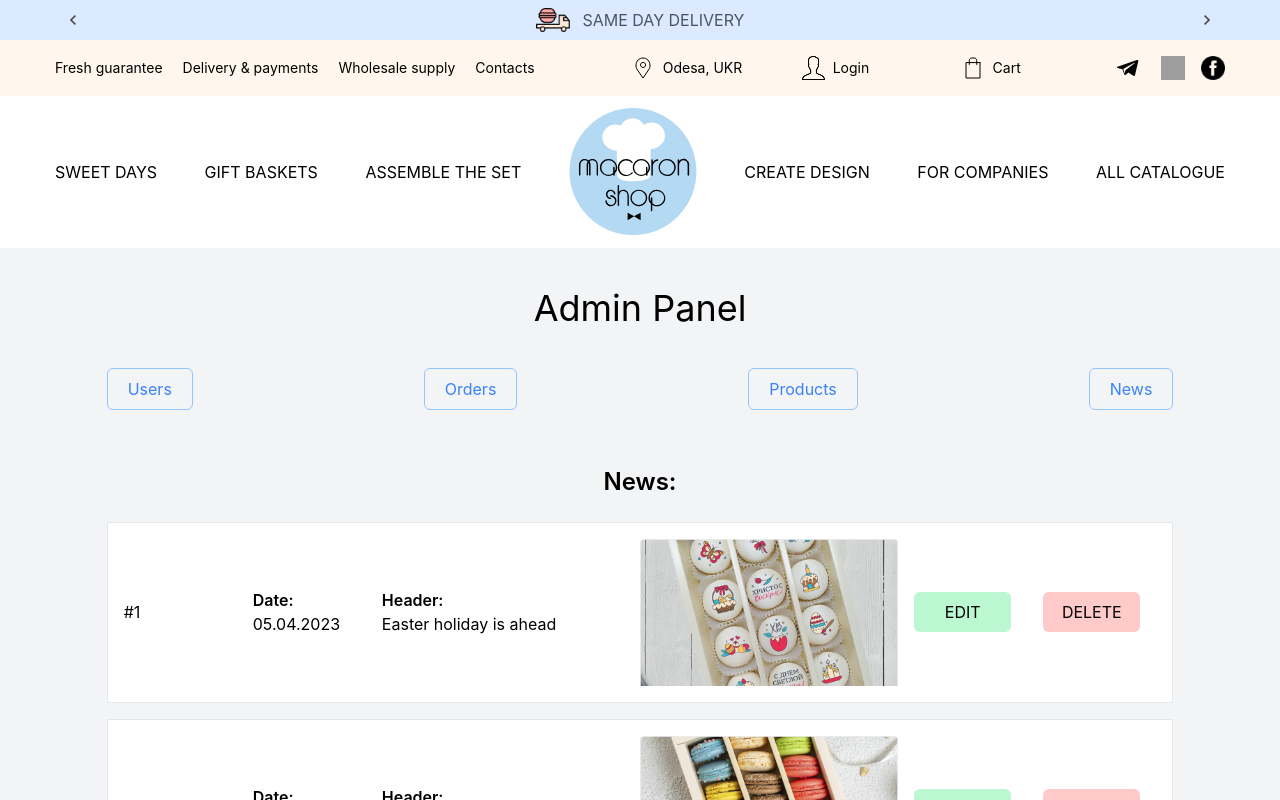
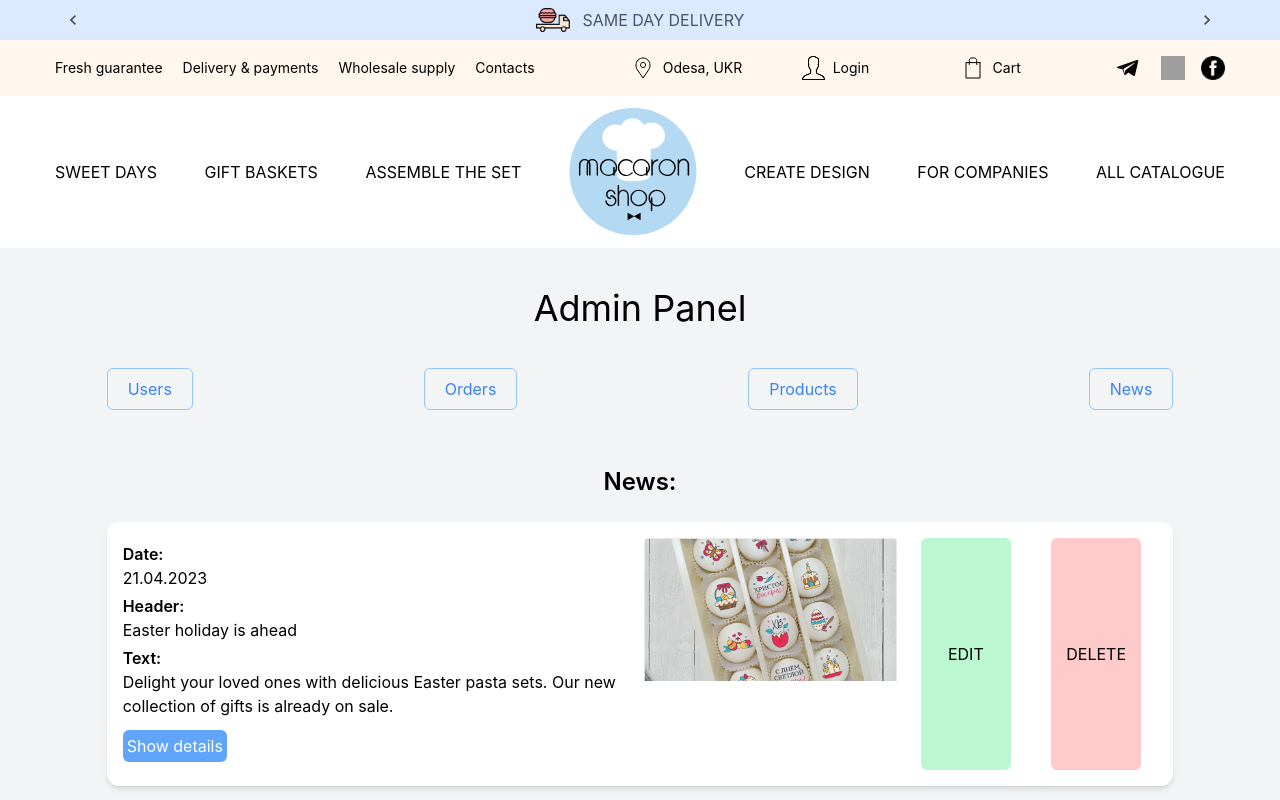
Before and after one commit to Shelkov90/Macaroon_Exam, a React (Create React App) app: page /Admin in a window 1280 px wide. Both pictures are taken after a click on the button "News". Shown: the top 800 px of the page. Built offline with nearby package versions, Linux system fonts and the light colour scheme; data requests are answered from the project's data file; grey boxes are pictures that could not be loaded.

Commit message:
complete editing admin-news-items in db.json by patch method

```diff
--- a/db.json
+++ b/db.json
@@ -179,7 +179,7 @@
   ],
   "news": [
     {
-      "date": "05.04.2023",
+      "date": "21.04.2023",
       "image": "/images/News4.png",
       "header": "Easter holiday is ahead",
       "text": "Delight your loved ones with delicious Easter pasta sets. Our new collection of gifts is already on sale.",
--- a/src/components/elements/AdminItemList/AdminItemList.js
+++ b/src/components/elements/AdminItemList/AdminItemList.js
@@ -28,7 +28,6 @@ class AdminItemList extends PureComponent {
         if(this.props.type !== prevProps.type){
             this.setState({ [this.props.type]: data })
         }
-        console.log(data);
     }
 
     render() {
--- /dev/null
+++ b/src/components/elements/AdminItemList/NewsArticle.js
@@ -0,0 +1,119 @@
+import React, { PureComponent } from 'react'
+import { editDataBaseItem } from '../../services/Fetch'
+
+class NewsArticle extends PureComponent {
+    constructor(props) {
+        super(props)
+
+        this.state = {
+            item: this.props.item,
+            index: this.props.index,
+            editable: false,
+            details: false
+        }
+    }
+
+    setEditStatus = () => {
+        this.setState({ editable: true })
+    }
+
+    removeEditStatus = () => {
+        this.setState({ editable: false })
+    }
+
+    showDetails = () => {
+        this.setState({ details: true })
+    }
+
+    hideDetails = () => {
+        this.setState({ details: false })
+    }
+
+    saveEditableArticle = (key, id, article) => {
+        editDataBaseItem(key, id, article);
+        this.setState({ item: article })
+        this.removeEditStatus();
+    }
+
+    render() {
+        const {item, index, editable, details} = this.state;
+
+        let article = {
+            date: item.date,
+            image: item.image,
+            header: item.header,
+            text: item.text,
+            details: [
+                {
+                    secondHeader: item.details[0].secondHeader,
+                    fulltext: item.details[0].fulltext
+                }
+            ]
+        }
+
+        return (
+
+            <div key={index} className='news__item grid grid-cols-8 gap-x-2 rounded-xl shadow-md my-2 bg-white p-4 content-center'>
+
+                <div className='col-span-4'>
+
+                    <p className='my-1'>
+                        <span className='font-semibold'>Date:</span>
+                        <br/>
+                        {editable ?
+                        <input onChange={(e) => {article.date = e.target.value}} className='border border-blue-400 w-full' type="text" defaultValue={item.date} /> :
+                        item.date}
+                    </p>
+                    <p className='my-1'>
+                        <span className='font-semibold'>Header:</span>
+                        <br/>
+                        {editable ?
+                        <input onChange={(e) => {article.header = e.target.value}} className='border border-blue-400 w-full' type="text" defaultValue={item.header} /> :
+                        item.header}
+                    </p>
+                    <p className='my-1 text-balance'>
+                        <span className='font-semibold'>Text:</span>
+                        <br/>
+                        {editable ?
+                        <input onChange={(e) => {article.text = e.target.value}} className='border border-blue-400 w-full' type="text" defaultValue={item.text} /> :
+                        item.text}
+                    </p>
+
+                    {details ?
+                    <button onClick={() => this.hideDetails()} className='bg-blue-400 hover:bg-blue-700 text-white rounded-md p-1 my-2'>Hide details</button>:
+                    <button onClick={() => this.showDetails()} className='bg-blue-400 hover:bg-blue-700 text-white rounded-md p-1 my-2'>Show details</button>}
+
+                    {details ?
+                    <div key={"details"}>
+                        <p className='my-1'>
+                            <span className='font-semibold'>Second header:</span>
+                            <br />
+                            {editable ?
+                            <input onChange={(e) => {article.details[0].secondHeader = e.target.value}} className='border border-blue-400 w-full' type="text" defaultValue={item.details[0].secondHeader} /> :
+                            item.details[0].secondHeader}
+                        </p>
+                        <p className='my-1 text-balance'>
+                            <span className='font-semibold'>Full text:</span>
+                            <br />
+                            {editable ?
+                            <input onChange={(e) => {article.details[0].fulltext = e.target.value}} className='border border-blue-400 w-full' type="text" defaultValue={item.details[0].fulltext} /> :
+                            item.details[0].fulltext}
+                        </p>
+                    </div> :
+                    ""}
+                </div>
+
+                <p className='col-span-2'><img className='max-w-25' src={item.image} alt="alt" /></p>
+
+                {editable ?
+                <button onClick={() => this.saveEditableArticle("news", item.id, article)} className='bg-green-200 hover:bg-green-400 rounded-md mx-4 py-2'>SAVE</button> :
+                <button onClick={() => this.setEditStatus()} className='bg-green-200 hover:bg-green-400 rounded-md mx-4 py-2'>EDIT</button>
+                }
+                <button className='bg-red-200 hover:bg-red-400 rounded-md mx-4 py-2'>DELETE</button>
+            </div>
+
+        )
+    }
+}
+
+export default NewsArticle
--- a/src/components/elements/AdminItemList/NewsList.js
+++ b/src/components/elements/AdminItemList/NewsList.js
@@ -1,4 +1,5 @@
 import React, { PureComponent } from 'react'
+import NewsArticle from './NewsArticle'
 
 class NewsList extends PureComponent {
     constructor(props) {
@@ -15,30 +16,14 @@ class NewsList extends PureComponent {
         if (this.props.news) {
             content = this.props.news.map((item, index) => {
                 return (
-                    <div key={index} className='news__item grid grid-cols-8 border my-2 bg-white p-4 items-center'>
-                        <p>#{index + 1}</p>
-                        <p>
-                            <span className='font-semibold'>Date:</span>
-                            <br/>
-                            {item.date}
-                        </p>
-                        <p className='col-span-2'>
-                            <span className='font-semibold'>Header:</span>
-                            <br/>
-                            {item.header}
-                        </p>
-                        <p className='col-span-2'><img className='max-w-25' src={item.image} alt="alt" /></p>
-
-                        <button className='bg-green-200 hover:bg-green-400 rounded-md mx-4 py-2'>EDIT</button>
-                        <button className='bg-red-200 hover:bg-red-400 rounded-md mx-4 py-2'>DELETE</button>
-                    </div>
+                    <NewsArticle item={item} index={index}/>
                 )
             })
         };
 
         return (
             <>
-                <h2 className='text-2xl text-center font-semibold my-4'>News:</h2>
+                <h2 key={"news__header"} className='text-2xl text-center font-semibold my-4'>News:</h2>
                 {content}
             </>
         )
--- a/src/components/services/Fetch.js
+++ b/src/components/services/Fetch.js
@@ -59,3 +59,16 @@ export const addDataBaseItem = async (key) => {
   const data = await response.json();
   return data;
 };
+
+// Метод редактирования єлемента в БД (кроме продуктов)
+export const editDataBaseItem = async (key, id, item) => {
+  const response = await fetch(`${BASE_URL}/${key}/${id}`, {
+    method: 'PATCH',
+    headers: {
+      'Content-Type': 'application/json',
+    },
+    body: JSON.stringify(item),
+  });
+  const data = await response.json();
+  return data;
+};
```
